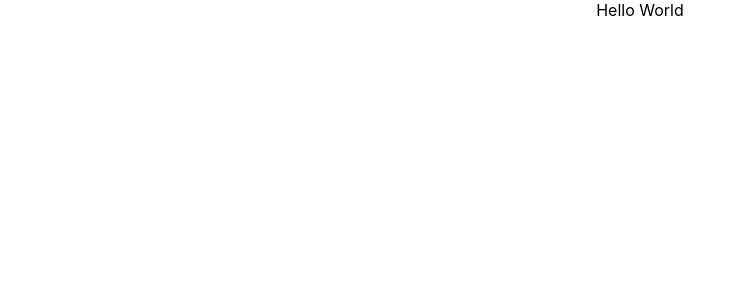
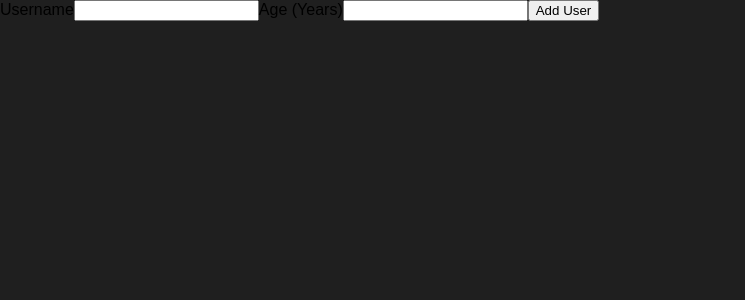
Before and after one commit to chungyau97/react-complete-guide-code-course, a React (Create React App) app in the folder 06-practice-project/: page / in a window 1280 px wide. Shown: the top 300 px of the page, without its empty margins (0-745 px from the left). Built offline with nearby package versions, Linux system fonts and the light colour scheme.

Commit message:
Adding User Component

```diff
--- a/06-practice-project/src/App.css
+++ /dev/null
@@ -1,38 +0,0 @@
-.App {
-  text-align: center;
-}
-
-.App-logo {
-  height: 40vmin;
-  pointer-events: none;
-}
-
-@media (prefers-reduced-motion: no-preference) {
-  .App-logo {
-    animation: App-logo-spin infinite 20s linear;
-  }
-}
-
-.App-header {
-  background-color: #282c34;
-  min-height: 100vh;
-  display: flex;
-  flex-direction: column;
-  align-items: center;
-  justify-content: center;
-  font-size: calc(10px + 2vmin);
-  color: white;
-}
-
-.App-link {
-  color: #61dafb;
-}
-
-@keyframes App-logo-spin {
-  from {
-    transform: rotate(0deg);
-  }
-  to {
-    transform: rotate(360deg);
-  }
-}
--- a/06-practice-project/src/App.js
+++ b/06-practice-project/src/App.js
@@ -1,7 +1,10 @@
-import "./App.css";
-
+import AddUser from "./components/Users/AddUser";
 function App() {
-  return <div className="App">Hello World</div>;
+  return (
+    <div>
+      <AddUser></AddUser>
+    </div>
+  );
 }
 
 export default App;
--- /dev/null
+++ b/06-practice-project/src/components/Users/AddUser.js
@@ -0,0 +1,18 @@
+import React from "react";
+
+function AddUser() {
+  const addUserHandler = (event) => {
+    event.preventDefault();
+  };
+  return (
+    <form onSubmit={addUserHandler}>
+      <label htmlFor="username">Username</label>
+      <input id="username" type="text"></input>
+      <label htmlFor="age">Age (Years)</label>
+      <input id="age" type="number"></input>
+      <button type="submit">Add User</button>
+    </form>
+  );
+}
+
+export default AddUser;
--- a/06-practice-project/src/index.css
+++ b/06-practice-project/src/index.css
@@ -1,13 +1,12 @@
+* {
+  box-sizing: border-box;
+}
+
+html {
+  font-family: sans-serif;
+  background: #1f1f1f;
+}
+
 body {
   margin: 0;
-  font-family: -apple-system, BlinkMacSystemFont, 'Segoe UI', 'Roboto', 'Oxygen',
-    'Ubuntu', 'Cantarell', 'Fira Sans', 'Droid Sans', 'Helvetica Neue',
-    sans-serif;
-  -webkit-font-smoothing: antialiased;
-  -moz-osx-font-smoothing: grayscale;
 }
-
-code {
-  font-family: source-code-pro, Menlo, Monaco, Consolas, 'Courier New',
-    monospace;
-}
```
